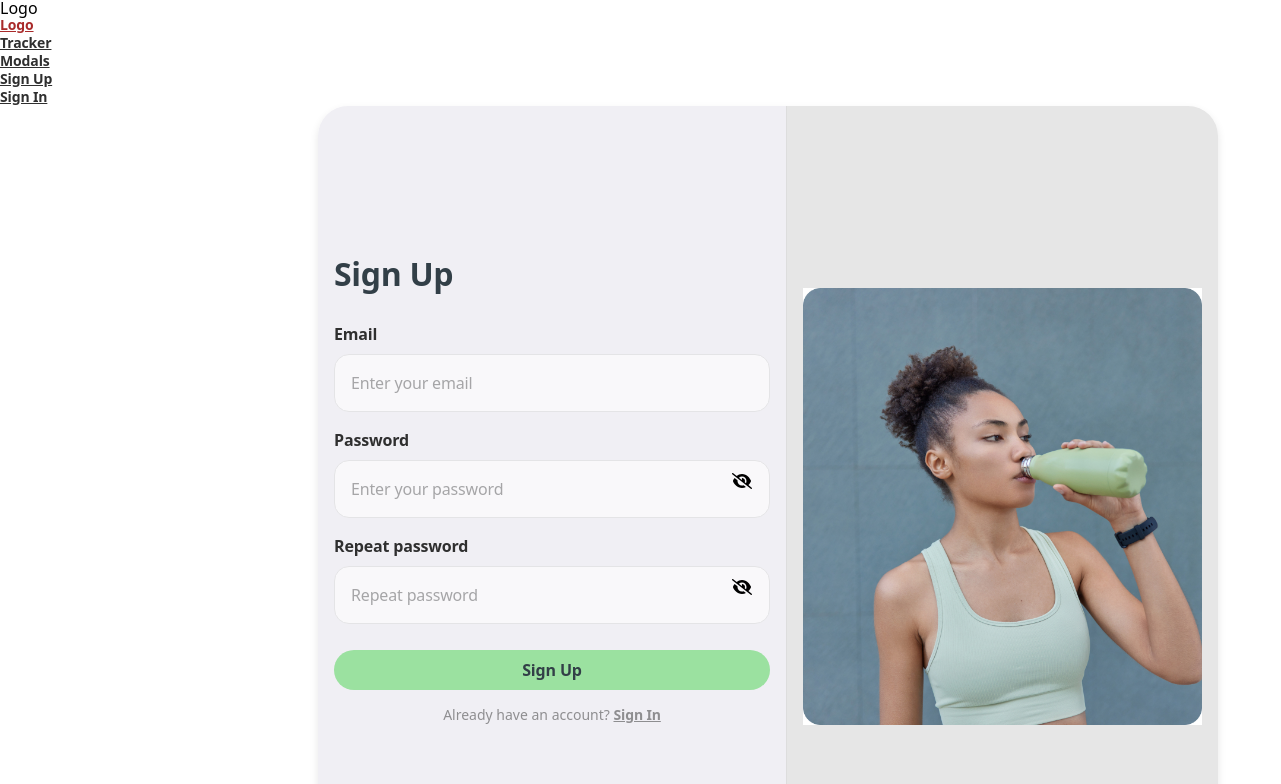
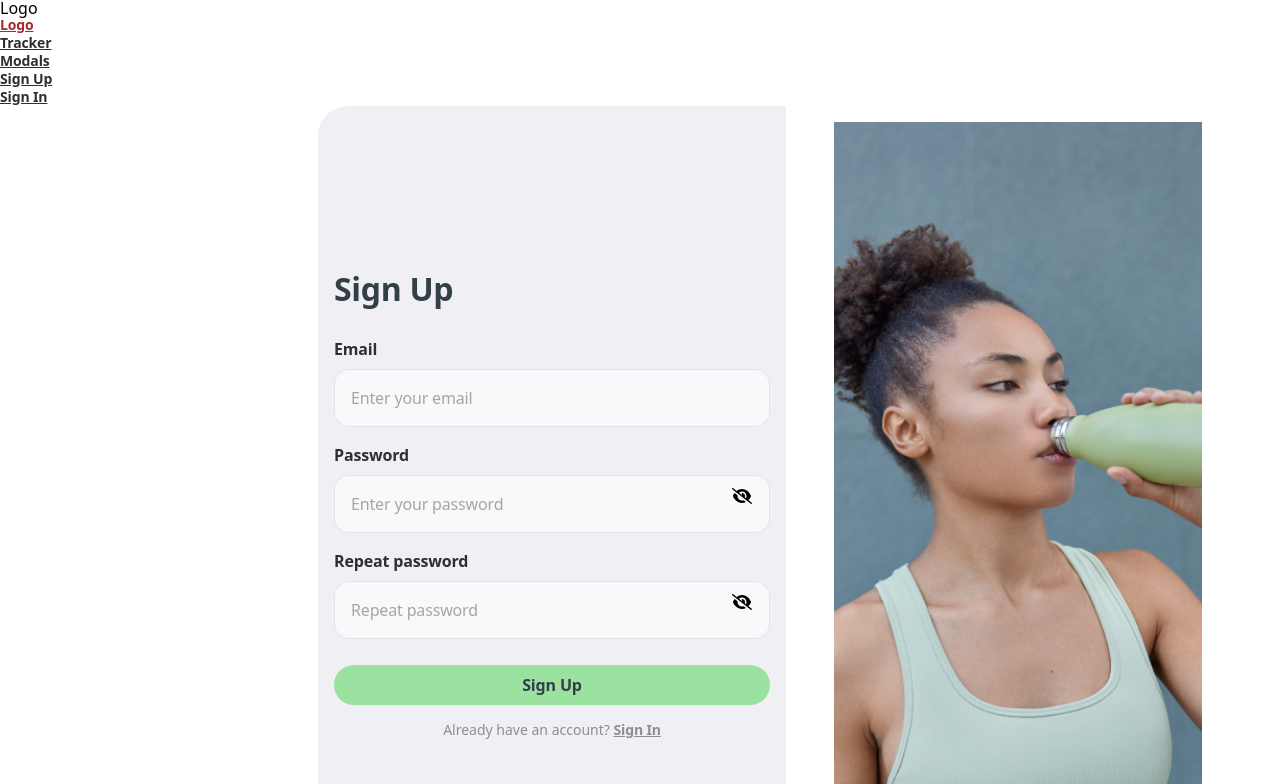
Before and after one commit to IIIMaroIII/HydroWise-frontend, a React (Vite) app: page / in a window 1536 px wide. Shown: the top 784 px of the page, without its empty margins (0-1281 px from the left). Built offline with nearby package versions, Linux system fonts and the light colour scheme.

Commit message:
Update signUpForm.module.css

```diff
--- a/src/components/Users/SignUpForm/signUpForm.module.css
+++ b/src/components/Users/SignUpForm/signUpForm.module.css
@@ -5,7 +5,7 @@
   --grey: #f0eff4;
   --dark-grey: #323f47;
   --black: #2f2f2f;
-  --red-error: #EF5050
+  --red-error: #ef5050;
 }
 
 .imageSection {
@@ -29,9 +29,9 @@
 
 .signUpForm {
   display: flex;
-  background-color: #ffffff;
+  background-color: var(--white);
   border-radius: 30px;
-  box-shadow: 0 4px 8px rgba(0, 0, 0, 0.1);
+  /* box-shadow: 0 4px 8px rgba(0, 0, 0, 0.1); */
   overflow: hidden;
   max-width: 900px;
   width: 100%;
@@ -136,17 +136,17 @@ p a:hover {
 }
 
 .imageSection {
-  background-color: #e6e6e6;
+  /* background-color: #e6e6e6; */
   /* display: flex; */
   justify-content: center;
   align-items: center;
-  border-left: 1px solid #ddd;
+  /* border-left: 1px solid #ddd; */
 }
 
 .imageSection img {
-  max-width: 100%;
-  max-height: 100%;
   object-fit: cover;
+  height: 100%;
+  width: 100%;
 }
 
 /* other rules */
@@ -168,8 +168,6 @@ p a:hover {
   padding: 16px 0;
 }
 
-
-
 .form {
   margin-bottom: 70px;
 }
@@ -177,7 +175,6 @@ p a:hover {
 /* .mainForm {
   margin-bottom: 16px;
 } */
-
 
 /* .formInput {
   width: 100%;
@@ -202,7 +199,6 @@ p a:hover {
   border-color: var(--green-hover);
 }
 
-
 .btnform:hover,
 .btnform:active {
   background-color: var(--green-hover);
@@ -213,9 +209,6 @@ p a:hover {
   color: var(--secondary-text);
   cursor: not-allowed;
 } */
-
-
-
 
 @media (min-width: 768px) {
   .form {
@@ -257,8 +250,6 @@ p a:hover {
 
     padding: 18px 0;
   }
-
-
 }
 
 @media (min-width: 1440px) {
@@ -266,26 +257,31 @@ p a:hover {
     display: flex;
   }
 
-  .welcomPadding {
-    padding-bottom: 20px;
+  .signUpContainer {
+    padding: 32px;
+    background-color: var(--white);
+  }
+
+  .signUpForm {
+    background-color: var(--white);
   }
 
   .form {
-    margin-bottom: 30px;
+    border-radius: 30px;
   }
 
   .formTitle {
     margin-bottom: 20px;
   }
 
+  .formSection {
+    margin-right: 32px;
+  }
+
   .btnForm {
     display: flex;
     flex-direction: row;
     gap: 16px;
-  }
-
-  .glg {
-    margin-bottom: 0;
   }
 }
 
```
